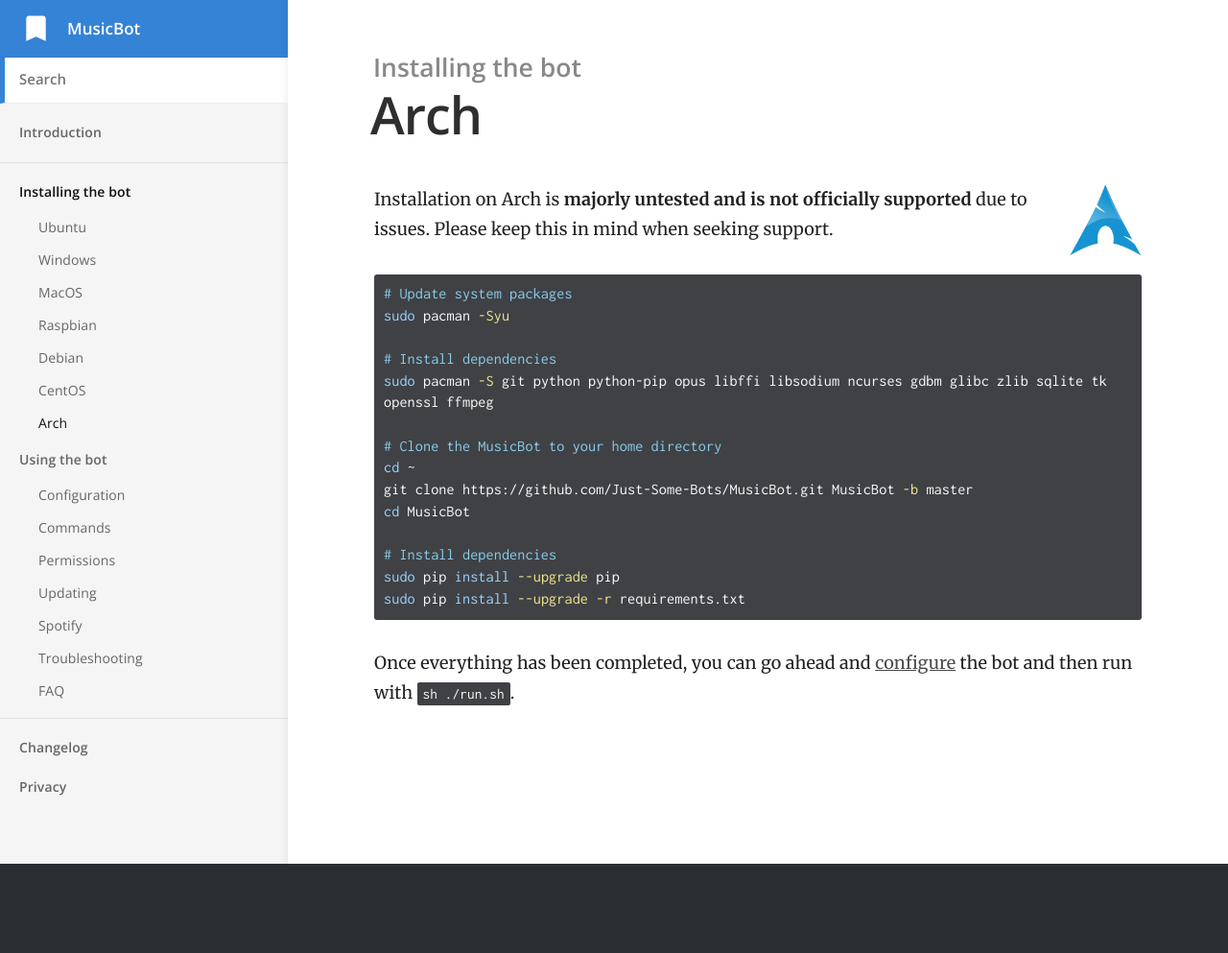
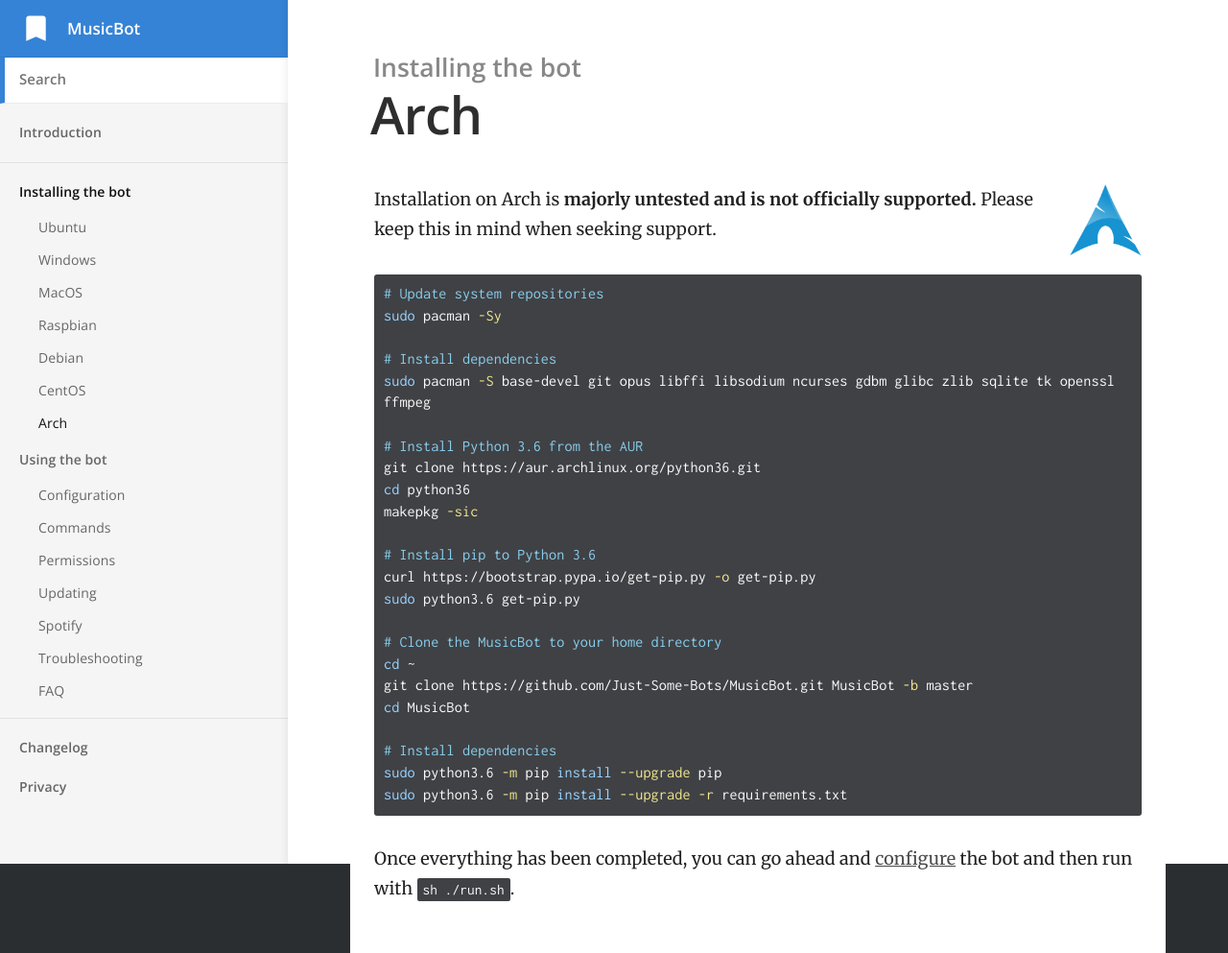
Before and after one commit to Just-Some-Bots/MusicBot, a Jekyll site: the page built from _docs/installing/arch.md, in a window 1280 px wide. Shown: the whole page at 96% size. Built offline with Jekyll 4.4.1, drawn with Linux system fonts in a browser that asks for light colours; before the commit the page ends 900 px from its top, so only the background shows below that.

Commit message:
Python3.6 update to Arch Guide

```diff
--- a/_docs/installing/arch.md
+++ b/_docs/installing/arch.md
@@ -4,15 +4,24 @@ category: Installing the bot
 order: 7
 ---
 
-<img class="doc-img" src="{{ site.baseurl }}/images/arch.png" alt="centos" style="width: 75px; float: right;"/>
-Installation on Arch is **majorly untested and is not officially supported** due to issues. Please keep this in mind when seeking support.
+<img class="doc-img" src="{{ site.baseurl }}/images/arch.png" alt="arch" style="width: 75px; float: right;"/>
+Installation on Arch is **majorly untested and is not officially supported.** Please keep this in mind when seeking support.
 
 ~~~ bash
-# Update system packages
-sudo pacman -Syu
+# Update system repositories
+sudo pacman -Sy
 
 # Install dependencies
-sudo pacman -S git python python-pip opus libffi libsodium ncurses gdbm glibc zlib sqlite tk openssl ffmpeg
+sudo pacman -S base-devel git opus libffi libsodium ncurses gdbm glibc zlib sqlite tk openssl ffmpeg
+
+# Install Python 3.6 from the AUR
+git clone https://aur.archlinux.org/python36.git
+cd python36
+makepkg -sic
+
+# Install pip to Python 3.6
+curl https://bootstrap.pypa.io/get-pip.py -o get-pip.py
+sudo python3.6 get-pip.py
 
 # Clone the MusicBot to your home directory
 cd ~
@@ -20,8 +29,8 @@ git clone https://github.com/Just-Some-Bots/MusicBot.git MusicBot -b master
 cd MusicBot
 
 # Install dependencies
-sudo pip install --upgrade pip
-sudo pip install --upgrade -r requirements.txt
+sudo python3.6 -m pip install --upgrade pip
+sudo python3.6 -m pip install --upgrade -r requirements.txt
 ~~~
 
 Once everything has been completed, you can go ahead and [configure]({{ site.baseurl }}/using/configuration) the bot and then run with `sh ./run.sh`.
```
